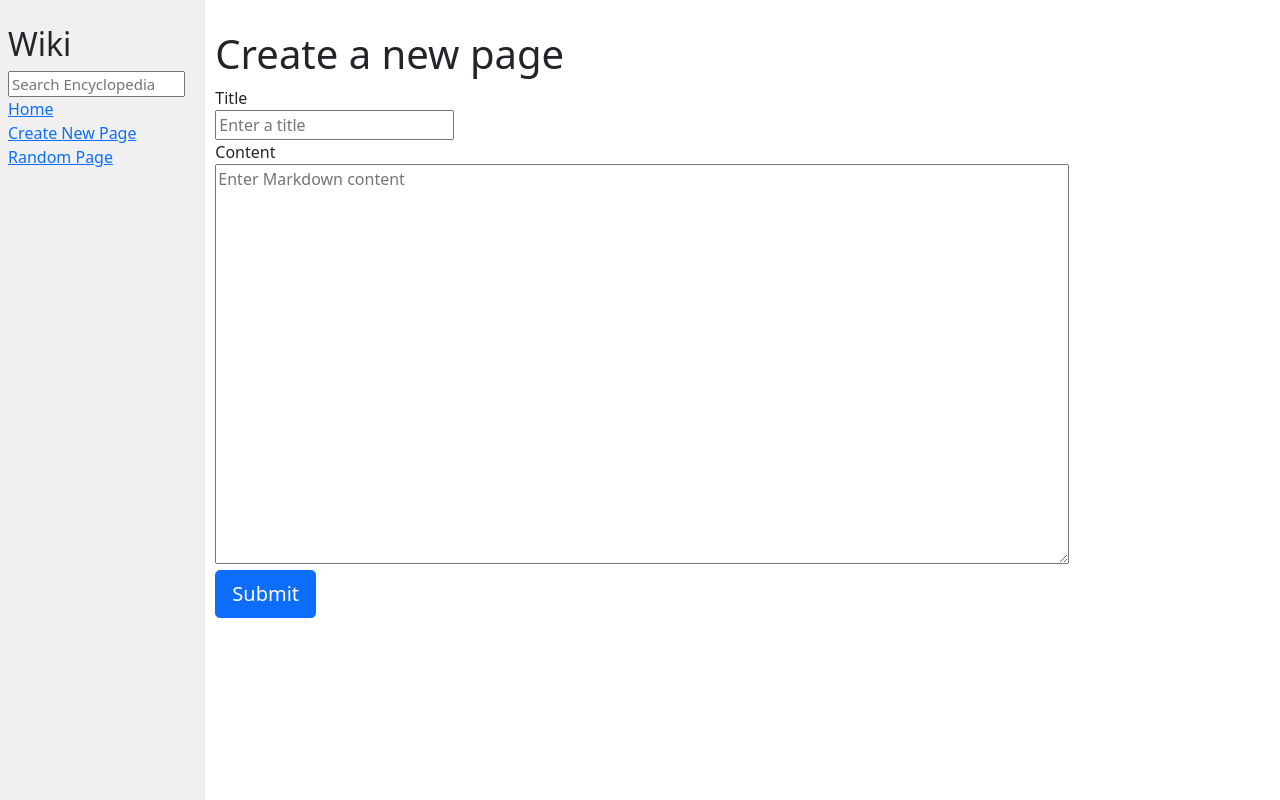
After one commit to minprog-platforms/project-wiki-django-anoukappel, a Django app: page /new_page/ in a window 1280 px wide. The commit adds this page. Run offline with Django 3.2, Linux system fonts and the light colour scheme.

Commit message:
alles werkt!

```diff
--- a/encyclopedia/static/encyclopedia/styles.css
+++ b/encyclopedia/static/encyclopedia/styles.css
@@ -13,10 +13,22 @@ h1 {
 }
 
 textarea {
-    height: 90vh;
+    height: 50vh;
     width: 80%;
 }
 
+button {
+    height: 10vh;
+    width: 30%;
+}
+
+li {
+    width: 20%;
+}
+
+ul {
+    width: 50%:
+}
 .main {
     padding: 10px;
 }
--- a/encyclopedia/templates/encyclopedia/error.html
+++ b/encyclopedia/templates/encyclopedia/error.html
@@ -7,5 +7,4 @@
 {% block body %}
     <h1>Error</h1>
     {{ message }}
-
 {% endblock %}
--- a/encyclopedia/templates/encyclopedia/index.html
+++ b/encyclopedia/templates/encyclopedia/index.html
@@ -6,9 +6,9 @@
 
 {% block body %}
     <h1>All Pages</h1>
-    <ul>
+    <ul class="list_group">
         {% for entry in entries %}
-            <a href="{% url 'wiki:entry' entry %}"><li>{{ entry }}</li></a>
+            <li  class="list-group-item"> <a href="{% url 'wiki:entry' entry %}">{{ entry }}</a></li>
         {% endfor %}
     </ul>
 {% endblock %}
--- a/encyclopedia/templates/encyclopedia/layout.html
+++ b/encyclopedia/templates/encyclopedia/layout.html
@@ -14,25 +14,16 @@
                 <h2>Wiki</h2>
                 <form action="{% url 'wiki:search' %}" method="POST">
                     {% csrf_token %}
-                    <input class="search" type="text" name="q" placeholder="Search Encyclopedia">
+                    <input class="search" type="text" name="zoekterm" placeholder="Search Encyclopedia">
                 </form>
-                <!-- <form method ="POST">
-                    {% csrf_token %}
-                    <input type = "text" name="search">
-                    <button type= "submit">Search</button>
-                </form>
-                {% if result %}
-                    {{ result }}
-                    <h1> Hallo </h1>
-                {% endif %} -->
                 <div>
                     <a href="{% url 'wiki:index' %}">Home</a>
                 </div>
                 <div>
-                    <a href="{% url 'wiki:add_file' %}">Create New Page </a>
+                    <a href="{% url 'wiki:new_page' %}">Create New Page </a>
                 </div>
                 <div>
-                    <a href=""> Random Page</a>
+                    <a href="{% url 'wiki:random_page' %}">Random Page</a>
                 </div>
                 {% block nav %}
                 {% endblock %}
--- /dev/null
+++ b/encyclopedia/templates/encyclopedia/new_page.html
@@ -0,0 +1,23 @@
+{% extends "encyclopedia/layout.html" %}
+
+{% block title %}
+    Encyclopedia
+{% endblock %}
+
+{% block body %}
+
+    <h1>Create a new page</h1>
+    <form action="{% url 'wiki:new_page' %}" method="POST">
+        {% csrf_token %}
+        <label>Title</label>
+        <br>
+        <input type="text" name="title" placeholder="Enter a title">
+        <br>
+        <label>Content</label>
+        <br>
+        <textarea name="Content" placeholder="Enter Markdown content"></textarea>
+        <br>
+        <input class="btn btn-primary btn-lg" type="submit" value="Submit">
+    </form>
+
+{% endblock %}
--- a/encyclopedia/templates/encyclopedia/wiki.html
+++ b/encyclopedia/templates/encyclopedia/wiki.html
@@ -6,4 +6,10 @@
 
 {% block body %}
         {{ content|safe }}
+
+        <form  action="{% url 'wiki:change_page'  %}" method="POST">
+            {% csrf_token %}
+            <input type="hidden" name="entry_title" value="{{ title }}">
+            <input type="submit" value="edit" class="btn btn-primary btn-lg" >
+        </form>
 {% endblock %}
--- a/encyclopedia/urls.py
+++ b/encyclopedia/urls.py
@@ -5,7 +5,10 @@ from . import views
 app_name = "wiki"
 urlpatterns = [
     path("", views.index, name="index"),
-    path("wiki/<str:title>", views.entry, name="entry"),
-    path("search", views.search, name="search"),
-    path("add_file", views.add_file, name="add_file")
+    path("wiki/<str:title>/", views.entry, name="entry"),
+    path("search/", views.search, name="search"),
+    path("new_page/", views.new_page, name="new_page"),
+    path("random_page/", views.random_page, name="random_page"),
+    path("change_page/", views.change_page, name="change_page"),
+    path("save_edit_page/", views.save_edit_page, name="save_edit_page")
 ]
--- a/encyclopedia/views.py
+++ b/encyclopedia/views.py
@@ -4,14 +4,25 @@ from django import forms
 from django.urls import reverse
 from django.http import HttpResponseRedirect
 from markdown2 import markdown
+from random import randint
 
-class SaveNewPage(forms.Form):
-    title = forms.CharField(label="Title")
-    content = forms.CharField(label = "Content")
+
+def index(request):
+    """
+    Zorgt ervoor dat verschillende titles geprint kunnen worden op de homepagina.
+    """
+    if request.GET.get('q'):
+        search(request, request.GET['q'])
+    else:
+        return render(request, "encyclopedia/index.html", {
+            "entries": util.list_entries()
+    })
 
 def convert_md_to_html(title):
     """
-    converts markdown file ot html.
+    converts markdown file ot html of given title.
+    use get_entry to get content of file.
+    If succes return true else false.
     """
     content = util.get_entry(title)
     if content == None:
@@ -20,32 +31,35 @@ def convert_md_to_html(title):
         html = markdown(content)
         return html
 
+
 def entry(request, title):
+    """
+    Geeft titel en content in html door naar wiki.html zodat dit weergegeven kan worden.
+    """
     html_content = convert_md_to_html(title)
     if html_content == None:
         return render(request, "encyclopedia/error.html", {
             "Error": "this entry is missing"
         })
     else:
-        return render(request, "encyclopedia/entry.html", {
-        "title": title,
-        "content": html_content
+        return render(request, "encyclopedia/wiki.html", {
+            "content": html_content,
+            "title": title
         })
 
 
 def search(request):
     """
-    check of er iets in de search balk is gezocht. ('q')
-        * als 'q' een entry is direct naar die pagina
-        * anders show entries waar 'q' in voorkomt. als 'q'=py show
-          list met python
+    check of er iets in de search balk is gezocht. ('zoekterm')
+        * als 'zoekterm' een entry is direct naar die pagina
+        * anders show entries waar 'zoekterm' in voorkomt. als 'zoekterm'=py show
+          list met python.
     """
     if request.method == "POST":
-        entry_search = request.POST['q']
+        entry_search = request.POST['zoekterm']
         html_content = convert_md_to_html(entry_search)
         if html_content is not None:
-            return render(request, "encyclopedia/entry.html", {
-                "title": entry_search,
+            return render(request, "encyclopedia/wiki.html", {
                 "content": html_content
             })
         else:
@@ -59,76 +73,65 @@ def search(request):
             })
 
 
-# Add a new Page
-def add_file(request):
-    return
+def new_page(request):
+    """
+    wanneer op new_page gedrukt wordt (GET), naar pagina waar title en content ingevuld kan worden.
+    Wanneer POST method (op button), check of title al bestaat en render  error page
+    anders save as new file en render naar wiki.html met nieuwe titel en content.
+    """
+    if request.method == "GET":
+        return render(request, "encyclopedia/new_page.html")
+    else:
+        title = request.POST['title']
+        content = request.POST['Content']
+        if util.get_entry(title) is not None:
+            return render(request, "encyclopedia/error.html", {
+                "message": "Entry page already exists"
+            })
+        else:
+            util.save_entry(title, content)
+            html_content = convert_md_to_html(title)
+            return render(request, "encyclopedia/wiki.html", {
+                "title": title,
+                "content": html_content
+            })
 
-
-
-    # match = []
-    # return render(request, "encyclopedia/wiki.html", {
-    #     # "content": util.get_entry(zoek),
-    #     "query": query,
-    #     "result": match
-    #})
-
-
-def title(request, title):
+def random_page(request):
     """
-    zorgt ervoor dat de content en de title van de pagina geprint kan worden in wiki/title
+    render wiki.html van een random title.
     """
-    tekst = util.get_entry(title)
-    if tekst:
-        """
-        als er tekst in de title.md file is convert markdown naar html en return
-        html tekst en title, in .html file html|safe om juiste manier te displayen.
-        """
-        html = markdown(util.get_entry(title)).strip()
-        return render(request, "encyclopedia/wiki.html", {
-            "content": html,
-            "title": title
-        })
-    else:
-        return render(request, "encyclopedia/notfound.html", {
-            "error": f"Error: Wiki page title '{title}' not found"
-        })
-
-
-
-
-
-
-
-def index(request):
-    """
-    Zorgt ervoor dat verschillende titles geprint kunnen worden op de hoofdpagina.
-    """
-    if request.GET.get('q'):
-        search(request, request.GET['q'])
-    else:
-        return render(request, "encyclopedia/index.html", {
-            "entries": util.list_entries()
-    })
-
-
-
-
-def wiki_entry(request, title):
-    """uitleg"""
-    context = {}
-    entry_list = utily.list_entries()
-
-    #filter the title
-    title = title.strip()
-    wiki = [entry for entry in entry_list if title.lower() in entry.lower()]
-
-    if not wiki or wiki is None:
-        return redirect(notFound)
-
-    # get Entry by its title
-    entry = util.get_entry(wiki[0])
-    content = markdown(entry).strip()
+    length_list = len(util.list_entries())
+    list = util.list_entries()
+    content = convert_md_to_html(list[randint(0, length_list - 1)])
+    title = list[randint(0, length_list - 1)]
     return render(request, "encyclopedia/wiki.html", {
         "content": content,
         "title": title
     })
+
+def change_page(request):
+    """
+    wanneer POST method (wiki.html) render change_page.
+    waar je title en content van pagina kunt aanpassen.
+    """
+    if request.method == "POST":
+        title = request.POST['entry_title']
+        content = util.get_entry(title)
+        return render(request, "encyclopedia/change_page.html", {
+            "content": content,
+            "title": title
+        })
+
+def save_edit_page(request):
+    """
+    sla aangepaste pagina op.
+    """
+    if request.method == "POST":
+        title = request.POST['title']
+        content = request.POST['Content']
+        util.save_entry(title, content)
+        html_content = convert_md_to_html(title)
+        return render(request, "encyclopedia/wiki.html", {
+            "title": title,
+            "content": html_content
+        })
```
Also changed, not shown: encyclopedia/templates/encyclopedia/add_file.html (deleted, +0 -18 lines), encyclopedia/templates/encyclopedia/change_page.html (added, +23 -0 lines), encyclopedia/templates/encyclopedia/entry.html (deleted, +0 -10 lines), entries/CSS.md (line endings or trailing spaces), entries/HTML.md (line endings or trailing spaces).
